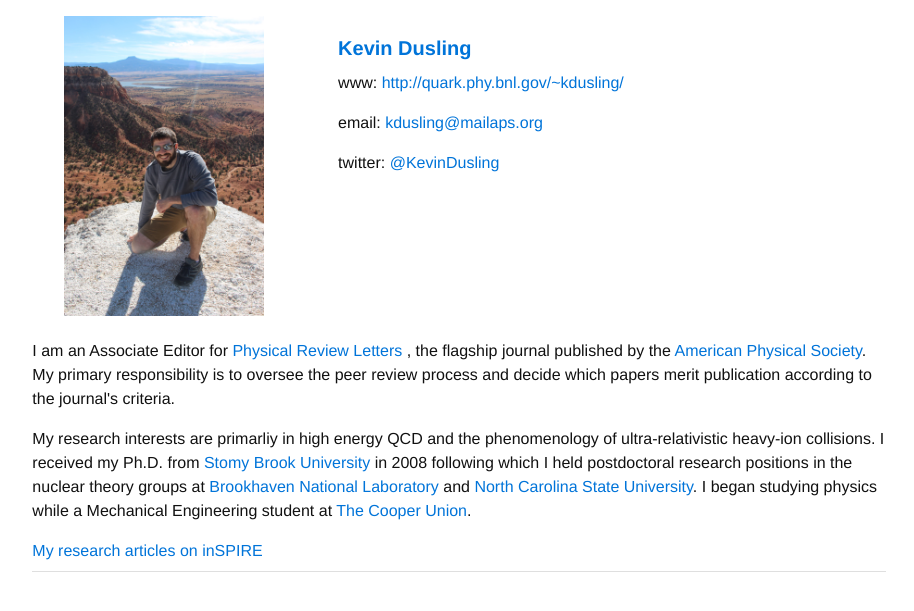
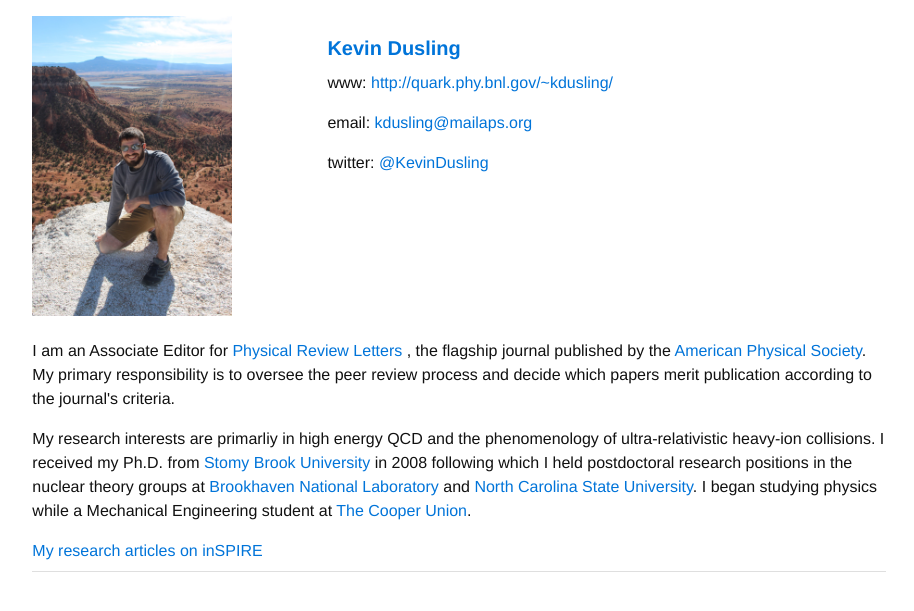
Before and after one commit to kdusling/kdusling.github.io, a Jekyll site: the page built from index.html, in a window 1280 px wide. Shown: the top 611 px of the page, without its empty margins (181-1095 px from the left). Built offline with Jekyll 4.4.1, drawn with Linux system fonts in a browser that asks for light colours.

Commit message:
Update index.html

```diff
--- a/index.html
+++ b/index.html
@@ -3,8 +3,8 @@ layout: default
 title: Personal Homepage of Kevin Dusling
 ---
 
-<section class="container px3 py2">
-  <div class="clearfix mxn2">
+<section class="container px2 py2">
+  <div class="clearfix mxn3">
     <div class="sm-col sm-col-4 px2">
       <img src="images/IMG_9624.jpg" width=200px>
     </div>
```
